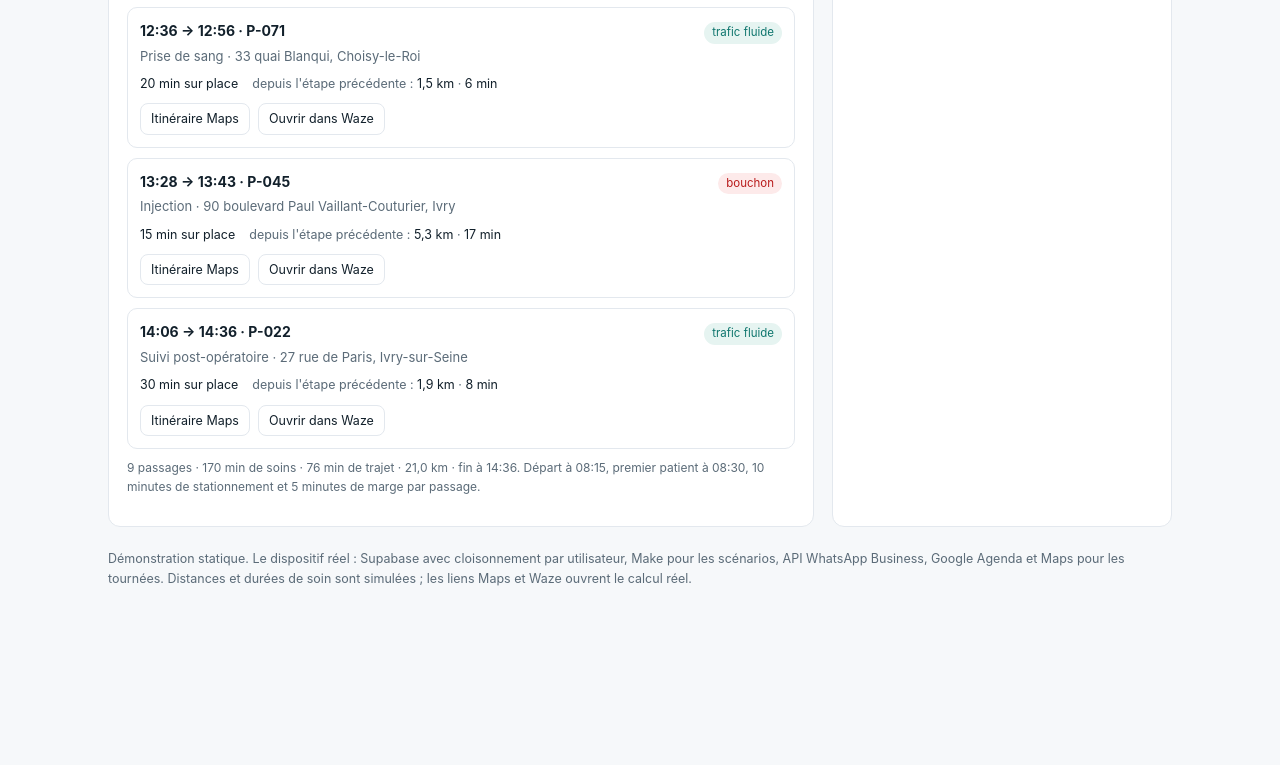
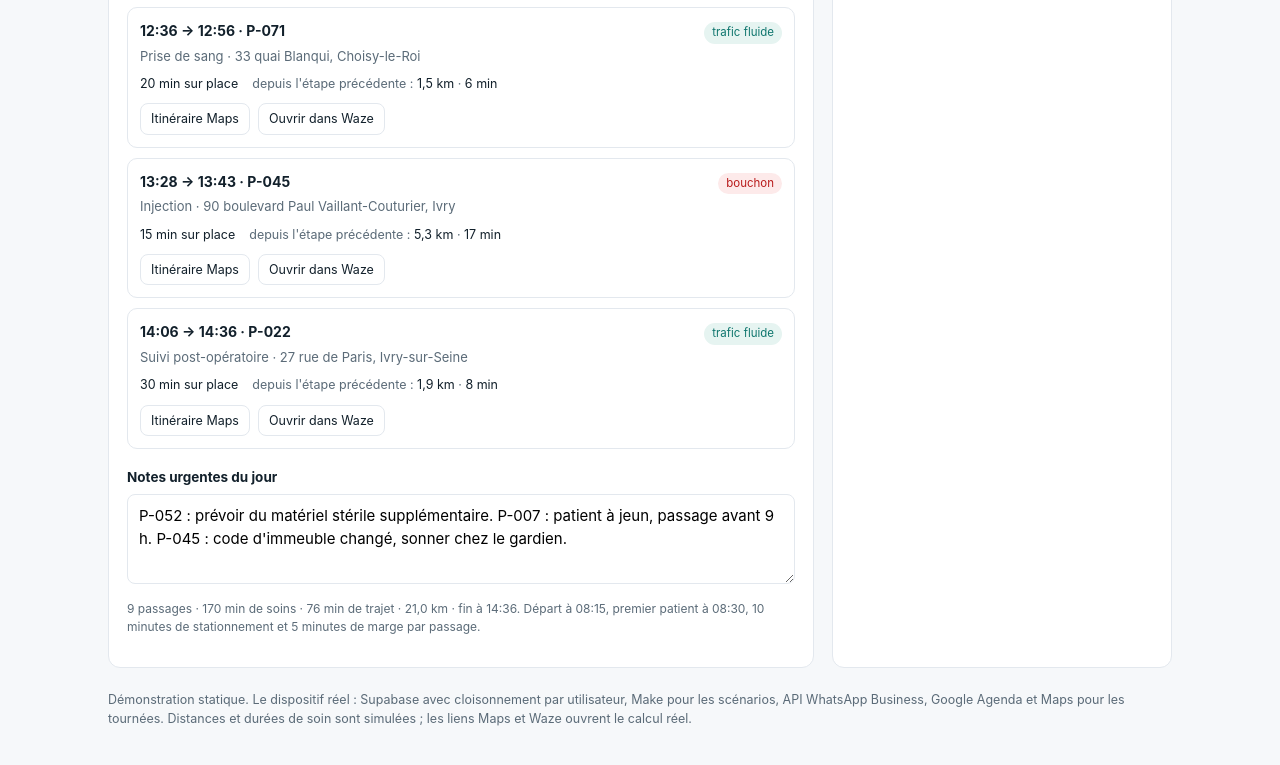
Before and after one commit to Fahima94/cabinet-infirmier-automatisation, a plain HTML site: page docs/index.html in a window 1280 px wide. Shown: the part 1367-2132 px from the top of the page. Before the commit the page ends 2015 px from the top, so only its background shows below. Drawn offline with nearby package versions, Linux system fonts and the light colour scheme.

Commit message:
Notes urgentes intégrées à la tournée et au message WhatsApp

```diff
--- a/docs/index.html
+++ b/docs/index.html
@@ -91,6 +91,8 @@
       <select id="mode"><option value="voiture">En voiture (+10 min de stationnement à chaque passage)</option><option value="trottinette">Trottinette ou à pied</option></select>
       <p class="hint" style="margin-top:12px">Chaque heure de passage intègre le temps de soin estimé et le trajet depuis l'étape précédente. Les liens ouvrent l'itinéraire réel, avec le trafic du moment.</p>
       <div id="stops"></div>
+      <h3 style="font-size:13.5px;margin:18px 0 6px">Notes urgentes du jour</h3>
+      <textarea id="notes" rows="3" style="width:100%;padding:9px 11px;border:1px solid var(--line);border-radius:8px;font:inherit">P-052 : prévoir du matériel stérile supplémentaire. P-007 : patient à jeun, passage avant 9 h. P-045 : code d'immeuble changé, sonner chez le gardien.</textarea>
       <p class="note" id="totaux"></p>
     </div>
     <div class="card">
@@ -207,6 +209,8 @@ function render(){
   lines.push("");
   lines.push("Total : "+soins+" min de soins, "+trajet+" min de trajet, "+fmt(km)+" km. Fin prévue "+hhmm(clock)+".");
   lines.push("Itinéraires : https://fahima94.github.io/cabinet-infirmier-automatisation/");
+  const notes=document.getElementById('notes').value.trim();
+  if(notes){lines.push("");lines.push("Notes urgentes : "+notes);}
   lines.push("Bonne journée.");
   const text=lines.join("\n");
   document.getElementById('preview').textContent=text;
@@ -224,6 +228,7 @@ document.querySelectorAll('.tab').forEach(function(b){
   });
 });
 document.getElementById('mode').addEventListener('change',render);
+ document.getElementById('notes').addEventListener('input',render);
 let map=null;
 function initMap(){
   if(map){map.invalidateSize();return;}
```
